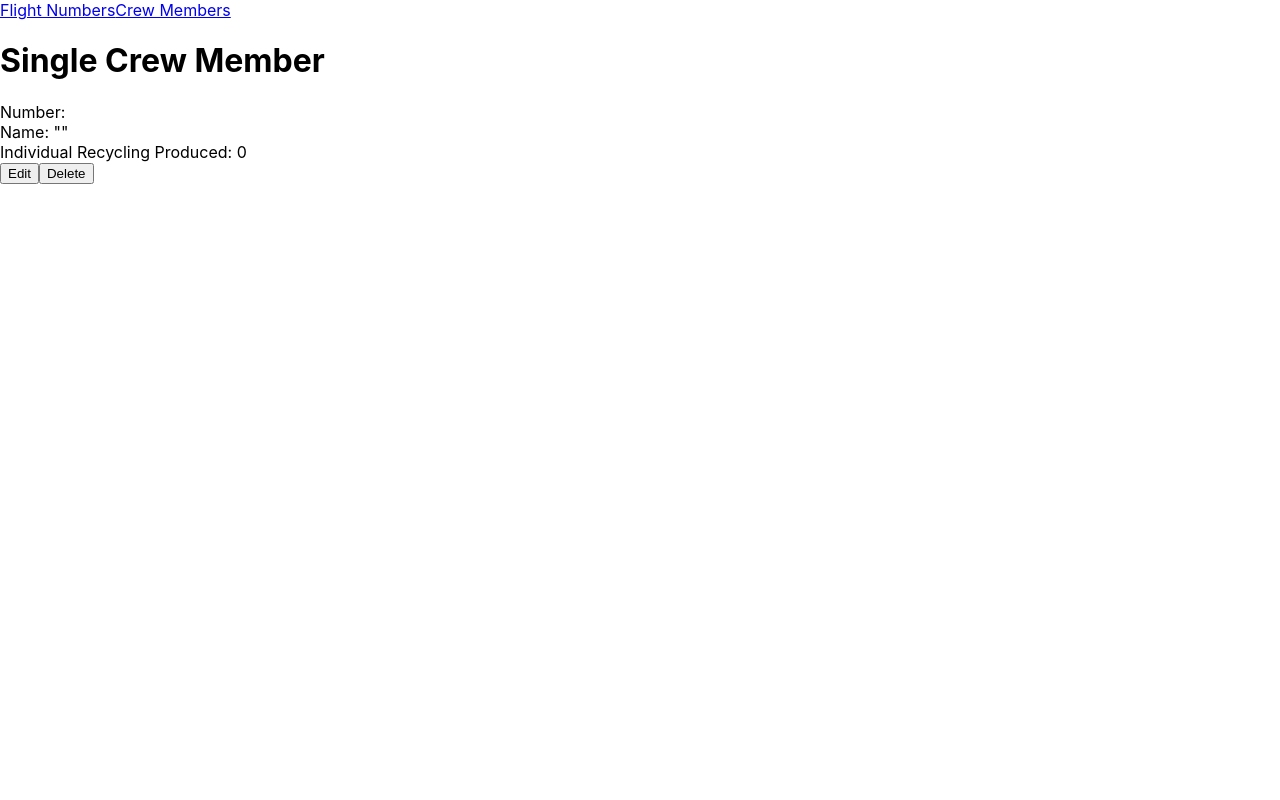
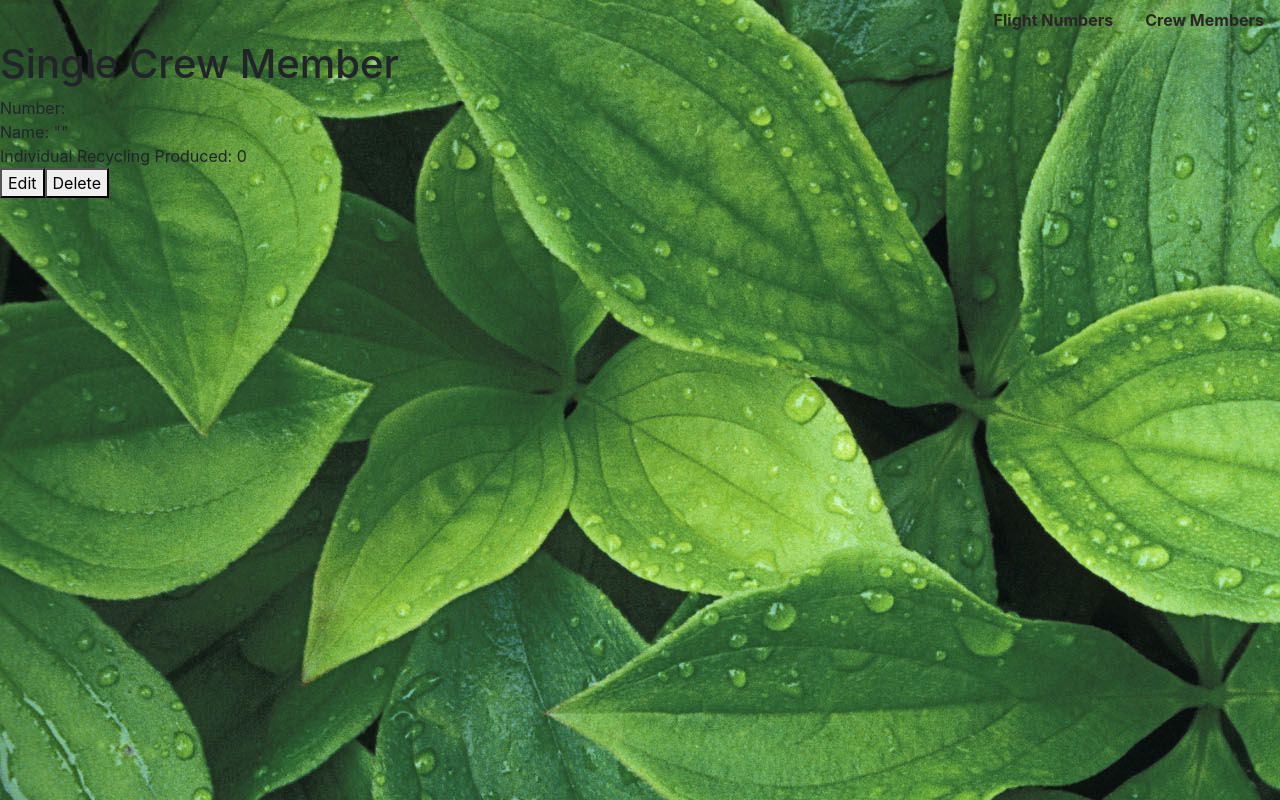
Before and after one commit to McBek25/Project_3, a React (Create React App) app in the folder client/: page /crew/1 in a window 1280 px wide. Built offline with nearby package versions, Linux system fonts and the light colour scheme; no server answers.

Commit message:
background image and styled nav bar

```diff
--- a/client/public/index.html
+++ b/client/public/index.html
@@ -1,5 +1,6 @@
 <!DOCTYPE html>
 <html lang="en">
+
 <head>
   <meta charset="utf-8" />
   <link rel="shortcut icon" href="%PUBLIC_URL%/favicon.ico" />
@@ -10,6 +11,19 @@
       user's mobile device or desktop. See https://developers.google.com/web/fundamentals/web-app-manifest/
     -->
   <link rel="manifest" href="%PUBLIC_URL%/manifest.json" />
+  <link href="https://fonts.googleapis.com/css?family=Oswald:400,500,600,700&display=swap" rel="stylesheet">
+
+  <link rel="stylesheet" href="https://stackpath.bootstrapcdn.com/bootstrap/4.3.1/css/bootstrap.min.css"
+    integrity="sha384-ggOyR0iXCbMQv3Xipma34MD+dH/1fQ784/j6cY/iJTQUOhcWr7x9JvoRxT2MZw1T" crossorigin="anonymous">
+  <script src="https://code.jquery.com/jquery-3.3.1.slim.min.js"
+    integrity="sha384-q8i/X+965DzO0rT7abK41JStQIAqVgRVzpbzo5smXKp4YfRvH+8abtTE1Pi6jizo"
+    crossorigin="anonymous"></script>
+  <script src="https://cdnjs.cloudflare.com/ajax/libs/popper.js/1.14.7/umd/popper.min.js"
+    integrity="sha384-UO2eT0CpHqdSJQ6hJty5KVphtPhzWj9WO1clHTMGa3JDZwrnQq4sF86dIHNDz0W1"
+    crossorigin="anonymous"></script>
+  <script src="https://stackpath.bootstrapcdn.com/bootstrap/4.3.1/js/bootstrap.min.js"
+    integrity="sha384-JjSmVgyd0p3pXB1rRibZUAYoIIy6OrQ6VrjIEaFf/nJGzIxFDsf4x0xIM+B07jRM"
+    crossorigin="anonymous"></script>
   <!--
       Notice the use of %PUBLIC_URL% in the tags above.
       It will be replaced with the URL of the `public` folder during the build.
@@ -21,6 +35,7 @@
     -->
   <title>React App</title>
 </head>
+
 <body>
   <noscript>You need to enable JavaScript to run this app.</noscript>
   <div id="root"></div>
@@ -35,4 +50,5 @@
       To create a production bundle, use `npm run build` or `yarn build`.
     -->
 </body>
+
 </html>
--- a/client/src/App.js
+++ b/client/src/App.js
@@ -4,22 +4,35 @@ import FlightNumbers from './components/FlightNumbers'
 import SingleFlightNumber from './components/SingleFlightNumber'
 import CrewMembers from './components/CrewMembers'
 import SingleCrewMember from './components/SingleCrewMember'
+import styled from 'styled-components'
+
+const AppWrapper = styled.div`
+a {
+        color: #292624;
+        font-weight: 700;
+    }
+
+`
 
 class App extends Component {
-  render () {
+  render() {
     return (
+      <AppWrapper>
         <Router>
           <div>
-          <Link to="/">Flight Numbers</Link>
-          <Link to="/crew">Crew Members</Link>
+          <ul className="nav justify-content-end">
+              <li className="nav-item"><Link className="nav-link active" as="a" to="/">Flight Numbers</Link></li>
+              <li className="nav-item"><Link className="nav-link active" as="a" to="/crew">Crew Members</Link></li>
+            </ul>
             <Switch>
-            <Route exact path = "/" component = {FlightNumbers}/>
-            <Route exact path = "/crew" component = {CrewMembers}/>
-            <Route path = "/crew/:id" component = {SingleCrewMember}/>
-            <Route path = "/:id" component = {SingleFlightNumber}/>
+              <Route exact path="/" component={FlightNumbers} />
+              <Route exact path="/crew" component={CrewMembers} />
+              <Route path="/crew/:id" component={SingleCrewMember} />
+              <Route path="/:id" component={SingleFlightNumber} />
             </Switch>
           </div>
         </Router>
+      </AppWrapper>
     )
   }
 }
--- a/client/src/components/SingleFlightNumber.js
+++ b/client/src/components/SingleFlightNumber.js
@@ -1,7 +1,28 @@
 import React, { Component } from 'react';
 import { Link, Redirect } from 'react-router-dom'
+import styled from 'styled-components'
 
 import axios from "axios";
+
+const SingleFlightNumberWrapper = styled.div`
+    -webkit-stroke-color: white;
+    color: #292624;
+    display: flex;
+    flex-direction: column;
+    align-items: center;
+    justify-content: center;
+    font-family:'Oswald', sans-serif;
+
+
+
+
+    form {
+        display: flex;
+        flex-direction: column;
+        align-items: center;
+        justify-content: center;
+    }
+`
 
 class SingleFlightNumber extends Component {
     state = {
@@ -12,13 +33,7 @@ class SingleFlightNumber extends Component {
             recyclingProduced: '',
             planeType: ''
         },
-        // updateflightNumberInfo: {
-        //     _id:'',
-        //     number: '',
-        //     crewMembers: '',
-        //     recyclingProduced: '',
-        //     planeType: ''
-        // },
+
         redirectToHome: false,
         isEditFormDisplayed: false
     }
@@ -71,7 +86,7 @@ class SingleFlightNumber extends Component {
 
 
             return (
-                <div>
+                <SingleFlightNumberWrapper>
 
                     <h1>Single Flight Number</h1>
 
@@ -133,11 +148,11 @@ class SingleFlightNumber extends Component {
                             <div>
                                 RecyclingProduced: {this.state.flightNumber.recyclingProduced}
                             </div>
-                            <button onClick={this.toggleEditForm}>Edit</button>
-                            <button onClick={this.deleteFlightNumber}>Delete</button>
+                            <button className="btn btn-primary" onClick={this.toggleEditForm}>Edit</button>
+                            <button className="btn btn-primary" onClick={this.deleteFlightNumber}>Delete</button>
                         </div>
                     }
-                </div>
+                </SingleFlightNumberWrapper>
             );
 
         }
--- a/client/src/index.css
+++ b/client/src/index.css
@@ -5,6 +5,10 @@ body {
     sans-serif;
   -webkit-font-smoothing: antialiased;
   -moz-osx-font-smoothing: grayscale;
+  background-image: url('/images/leaves.jpg');
+  background-position: cover;
+  background-repeat: no-repeat;
+  background-attachment: fixed
 }
 
 code {
```
Also changed, not shown: client/public/images/leaves.jpg (added), 1 other file (tests, documents, lock files or other folders). Lines whose indentation alone changed are shown as unchanged.
